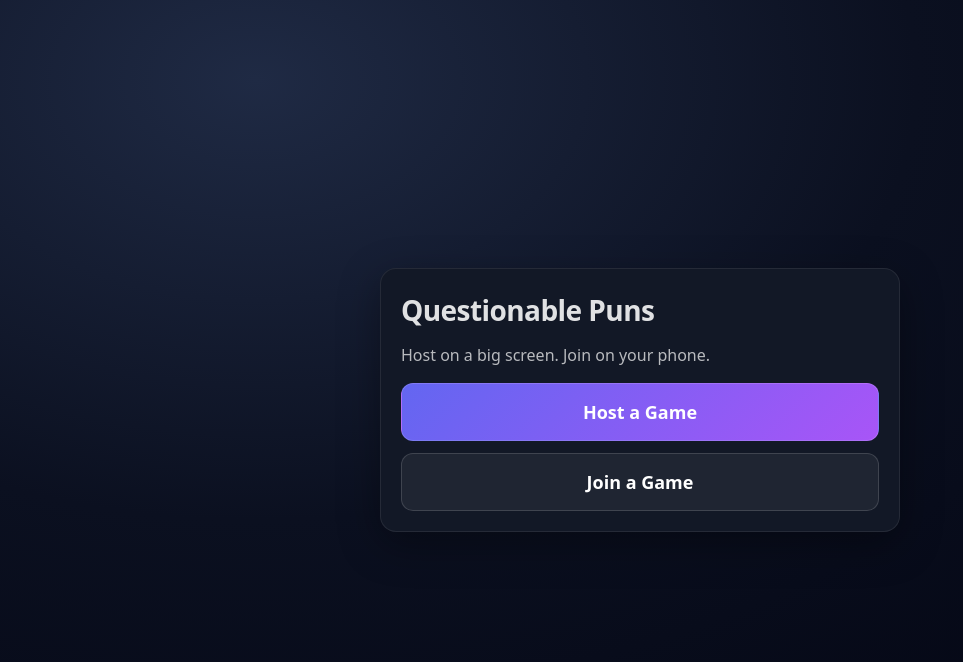
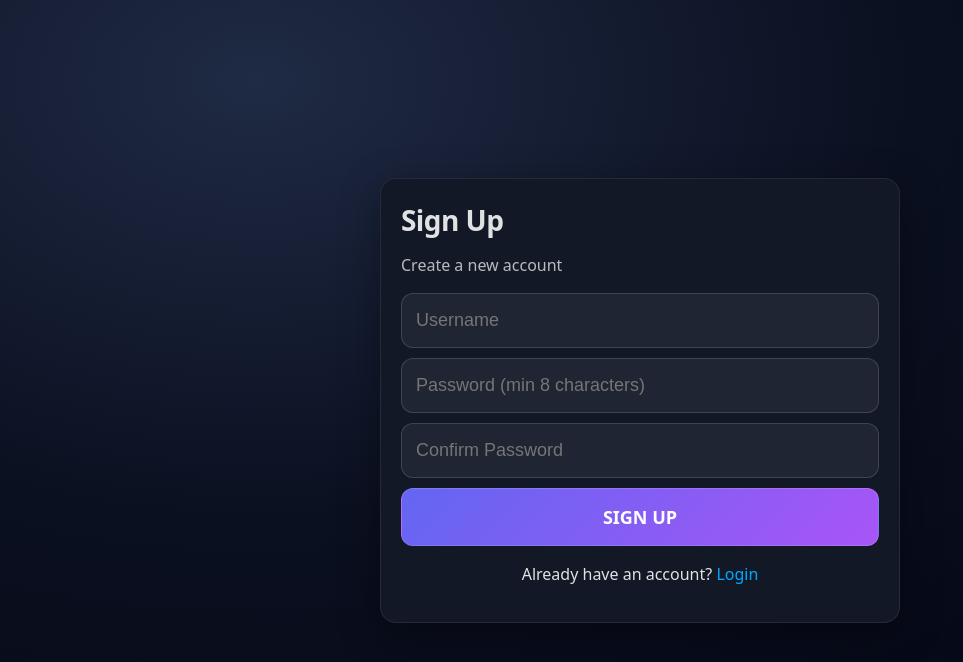
Before and after one commit to thekitbag/trivialpunishment_client, a React (Vite) app in the folder client/: page /signup in a window 1280 px wide. Before the commit this address led to /. Shown: the top 662 px of the page, without its empty margins (0-963 px from the left). Built offline with nearby package versions, Linux system fonts and the light colour scheme; no server answers.

Commit message:
users and login

```diff
--- a/client/src/App.jsx
+++ b/client/src/App.jsx
@@ -4,11 +4,15 @@ import HostLobby from './views/HostLobby.jsx'
 import LandingPage from './views/LandingPage.jsx'
 import Leaderboard from './views/Leaderboard.jsx'
 import PlayerJoin from './views/PlayerJoin.jsx'
+import Login from './views/Login.jsx'
+import Signup from './views/Signup.jsx'
 
 function App() {
   return (
     <Routes>
       <Route path="/" element={<LandingPage />} />
+      <Route path="/login" element={<Login />} />
+      <Route path="/signup" element={<Signup />} />
       <Route path="/host" element={<HostLobby />} />
       <Route path="/join" element={<PlayerJoin />} />
       <Route path="/leaderboard" element={<Leaderboard />} />
--- /dev/null
+++ b/client/src/AuthContext.jsx
@@ -0,0 +1,56 @@
+import { createContext, useContext, useEffect, useState } from 'react'
+
+const AuthContext = createContext(null)
+
+export function AuthProvider({ children }) {
+  const [user, setUser] = useState(null)
+  const [loading, setLoading] = useState(true)
+
+  useEffect(() => {
+    const token = localStorage.getItem('token')
+    const storedUser = localStorage.getItem('user')
+
+    if (token && storedUser) {
+      try {
+        const userData = JSON.parse(storedUser)
+        setUser({ ...userData, token })
+      } catch (error) {
+        console.error('Failed to parse stored user data:', error)
+        localStorage.removeItem('token')
+        localStorage.removeItem('user')
+      }
+    }
+
+    setLoading(false)
+  }, [])
+
+  const login = (token, userData) => {
+    localStorage.setItem('token', token)
+    localStorage.setItem('user', JSON.stringify(userData))
+    setUser({ ...userData, token })
+  }
+
+  const logout = () => {
+    localStorage.removeItem('token')
+    localStorage.removeItem('user')
+    setUser(null)
+  }
+
+  const value = {
+    user,
+    loading,
+    login,
+    logout,
+    isAuthenticated: !!user,
+  }
+
+  return <AuthContext.Provider value={value}>{children}</AuthContext.Provider>
+}
+
+export function useAuth() {
+  const context = useContext(AuthContext)
+  if (!context) {
+    throw new Error('useAuth must be used within an AuthProvider')
+  }
+  return context
+}
--- a/client/src/main.jsx
+++ b/client/src/main.jsx
@@ -3,14 +3,17 @@ import { createRoot } from 'react-dom/client'
 import { BrowserRouter } from 'react-router-dom'
 import './index.css'
 import App from './App.jsx'
+import { AuthProvider } from './AuthContext.jsx'
 import { SocketProvider } from './SocketContext.jsx'
 
 createRoot(document.getElementById('root')).render(
   <StrictMode>
-    <SocketProvider>
-      <BrowserRouter>
-        <App />
-      </BrowserRouter>
-    </SocketProvider>
+    <AuthProvider>
+      <SocketProvider>
+        <BrowserRouter>
+          <App />
+        </BrowserRouter>
+      </SocketProvider>
+    </AuthProvider>
   </StrictMode>,
 )
--- a/client/src/views/HostLobby.jsx
+++ b/client/src/views/HostLobby.jsx
@@ -1,6 +1,7 @@
 import { useEffect, useMemo, useState } from 'react'
 import { useNavigate } from 'react-router-dom'
 import { useSocket } from '../SocketContext.jsx'
+import { useAuth } from '../AuthContext.jsx'
 
 function normalizePlayers(payload) {
   if (!payload) return []
@@ -25,6 +26,7 @@ function clampInt(value, min, max) {
 
 export default function HostLobby() {
   const { socket, connected } = useSocket()
+  const { isAuthenticated, loading } = useAuth()
   const navigate = useNavigate()
   const [players, setPlayers] = useState([])
   const [gameCode, setGameCode] = useState(null)
@@ -35,6 +37,12 @@ export default function HostLobby() {
   const [roundsPerPlayer, setRoundsPerPlayer] = useState(2)
   const [questionsPerRound, setQuestionsPerRound] = useState(5)
   const [isConfigured, setIsConfigured] = useState(false)
+
+  useEffect(() => {
+    if (!loading && !isAuthenticated) {
+      navigate('/login')
+    }
+  }, [loading, isAuthenticated, navigate])
 
   useEffect(() => {
     const stored = sessionStorage.getItem('gameCode')
@@ -108,7 +116,6 @@ export default function HostLobby() {
   }, [navigate, socket, connected])
 
   function onCreateGame() {
-    console.log('[HostLobby] Create Game Clicked! Connected:', connected, 'Socket ID:', socket.id)
     const maxPlayers = clampInt(targetPlayerCount, 2, 8)
     const rounds = clampInt(roundsPerPlayer, 1, 5)
     const questions = clampInt(questionsPerRound, 3, 10)
@@ -138,6 +145,20 @@ export default function HostLobby() {
   )
 
   const isReadyToStart = isConfigured && names.length === targetPlayerCount
+
+  if (loading) {
+    return (
+      <div className="page">
+        <div className="card">
+          <h1 className="title">Loading...</h1>
+        </div>
+      </div>
+    )
+  }
+
+  if (!isAuthenticated) {
+    return null
+  }
 
   if (!isConfigured) {
     return (
--- a/client/src/views/LandingPage.jsx
+++ b/client/src/views/LandingPage.jsx
@@ -1,11 +1,31 @@
 import { useNavigate } from 'react-router-dom'
+import { useAuth } from '../AuthContext.jsx'
 
 export default function LandingPage() {
   const navigate = useNavigate()
+  const { user, logout, isAuthenticated } = useAuth()
+
+  function handleLogout() {
+    logout()
+  }
 
   return (
     <div className="page">
       <div className="card">
+        {isAuthenticated && user && (
+          <div style={{ textAlign: 'right', marginBottom: '1rem' }}>
+            <span style={{ marginRight: '1rem' }}>Welcome, {user.username}</span>
+            <button
+              className="button secondary"
+              type="button"
+              onClick={handleLogout}
+              style={{ padding: '0.5rem 1rem', fontSize: '0.9rem' }}
+            >
+              Logout
+            </button>
+          </div>
+        )}
+
         <h1 className="title">Questionable Puns</h1>
         <p className="subtitle">Host on a big screen. Join on your phone.</p>
 
@@ -17,6 +37,25 @@ export default function LandingPage() {
             Join a Game
           </button>
         </div>
+
+        {!isAuthenticated && (
+          <div style={{ marginTop: '2rem', display: 'flex', gap: '1rem', justifyContent: 'center' }}>
+            <button
+              className="button secondary"
+              type="button"
+              onClick={() => navigate('/login')}
+            >
+              Login
+            </button>
+            <button
+              className="button secondary"
+              type="button"
+              onClick={() => navigate('/signup')}
+            >
+              Sign Up
+            </button>
+          </div>
+        )}
       </div>
     </div>
   )
--- /dev/null
+++ b/client/src/views/Login.jsx
@@ -0,0 +1,91 @@
+import { useState } from 'react'
+import { useNavigate, Link } from 'react-router-dom'
+import { useAuth } from '../AuthContext.jsx'
+
+export default function Login() {
+  const navigate = useNavigate()
+  const { login } = useAuth()
+  const [username, setUsername] = useState('')
+  const [password, setPassword] = useState('')
+  const [error, setError] = useState('')
+  const [loading, setLoading] = useState(false)
+
+  async function handleSubmit(event) {
+    event.preventDefault()
+    setError('')
+
+    if (!username.trim() || !password) {
+      setError('Please enter both username and password')
+      return
+    }
+
+    setLoading(true)
+
+    try {
+      const apiUrl = import.meta.env.VITE_API_URL || window.location.origin
+      const response = await fetch(`${apiUrl}/api/auth/login`, {
+        method: 'POST',
+        headers: {
+          'Content-Type': 'application/json',
+        },
+        body: JSON.stringify({
+          username: username.trim(),
+          password,
+        }),
+      })
+
+      const data = await response.json()
+
+      if (!response.ok) {
+        throw new Error(data.message || 'Login failed')
+      }
+
+      login(data.token, { id: data.userId, username: username.trim() })
+      navigate('/')
+    } catch (err) {
+      setError(err.message || 'An error occurred during login')
+    } finally {
+      setLoading(false)
+    }
+  }
+
+  return (
+    <div className="page">
+      <div className="card">
+        <h1 className="title">Login</h1>
+        <p className="subtitle">Sign in to your account</p>
+
+        <form className="field" onSubmit={handleSubmit}>
+          <input
+            className="input"
+            type="text"
+            value={username}
+            onChange={(e) => setUsername(e.target.value)}
+            placeholder="Username"
+            autoComplete="username"
+            disabled={loading}
+          />
+          <input
+            className="input"
+            type="password"
+            value={password}
+            onChange={(e) => setPassword(e.target.value)}
+            placeholder="Password"
+            autoComplete="current-password"
+            disabled={loading}
+          />
+
+          {error && <p style={{ color: '#ff4444', margin: '0.5rem 0' }}>{error}</p>}
+
+          <button className="button" type="submit" disabled={loading}>
+            {loading ? 'Logging in...' : 'LOGIN'}
+          </button>
+        </form>
+
+        <p style={{ marginTop: '1rem', textAlign: 'center' }}>
+          Don't have an account? <Link to="/signup" style={{ color: '#00aaff' }}>Sign up</Link>
+        </p>
+      </div>
+    </div>
+  )
+}
--- /dev/null
+++ b/client/src/views/Signup.jsx
@@ -0,0 +1,111 @@
+import { useState } from 'react'
+import { useNavigate, Link } from 'react-router-dom'
+import { useAuth } from '../AuthContext.jsx'
+
+export default function Signup() {
+  const navigate = useNavigate()
+  const { login } = useAuth()
+  const [username, setUsername] = useState('')
+  const [password, setPassword] = useState('')
+  const [confirmPassword, setConfirmPassword] = useState('')
+  const [error, setError] = useState('')
+  const [loading, setLoading] = useState(false)
+
+  async function handleSubmit(event) {
+    event.preventDefault()
+    setError('')
+
+    if (!username.trim() || !password || !confirmPassword) {
+      setError('Please fill in all fields')
+      return
+    }
+
+    if (password.length < 8) {
+      setError('Password must be at least 8 characters')
+      return
+    }
+
+    if (password !== confirmPassword) {
+      setError('Passwords do not match')
+      return
+    }
+
+    setLoading(true)
+
+    try {
+      const apiUrl = import.meta.env.VITE_API_URL || window.location.origin
+      const response = await fetch(`${apiUrl}/api/auth/signup`, {
+        method: 'POST',
+        headers: {
+          'Content-Type': 'application/json',
+        },
+        body: JSON.stringify({
+          username: username.trim(),
+          password,
+        }),
+      })
+
+      const data = await response.json()
+
+      if (!response.ok) {
+        throw new Error(data.message || 'Signup failed')
+      }
+
+      login(data.token, { id: data.userId, username: username.trim() })
+      navigate('/')
+    } catch (err) {
+      setError(err.message || 'An error occurred during signup')
+    } finally {
+      setLoading(false)
+    }
+  }
+
+  return (
+    <div className="page">
+      <div className="card">
+        <h1 className="title">Sign Up</h1>
+        <p className="subtitle">Create a new account</p>
+
+        <form className="field" onSubmit={handleSubmit}>
+          <input
+            className="input"
+            type="text"
+            value={username}
+            onChange={(e) => setUsername(e.target.value)}
+            placeholder="Username"
+            autoComplete="username"
+            disabled={loading}
+          />
+          <input
+            className="input"
+            type="password"
+            value={password}
+            onChange={(e) => setPassword(e.target.value)}
+            placeholder="Password (min 8 characters)"
+            autoComplete="new-password"
+            disabled={loading}
+          />
+          <input
+            className="input"
+            type="password"
+            value={confirmPassword}
+            onChange={(e) => setConfirmPassword(e.target.value)}
+            placeholder="Confirm Password"
+            autoComplete="new-password"
+            disabled={loading}
+          />
+
+          {error && <p style={{ color: '#ff4444', margin: '0.5rem 0' }}>{error}</p>}
+
+          <button className="button" type="submit" disabled={loading}>
+            {loading ? 'Creating account...' : 'SIGN UP'}
+          </button>
+        </form>
+
+        <p style={{ marginTop: '1rem', textAlign: 'center' }}>
+          Already have an account? <Link to="/login" style={{ color: '#00aaff' }}>Login</Link>
+        </p>
+      </div>
+    </div>
+  )
+}
```
Also changed, not shown: client/src/SocketContext.jsx (+22 -20 lines), client/src/views/PlayerJoin.jsx (+33 -16 lines), 1 other file (tests, documents, lock files or other folders).
